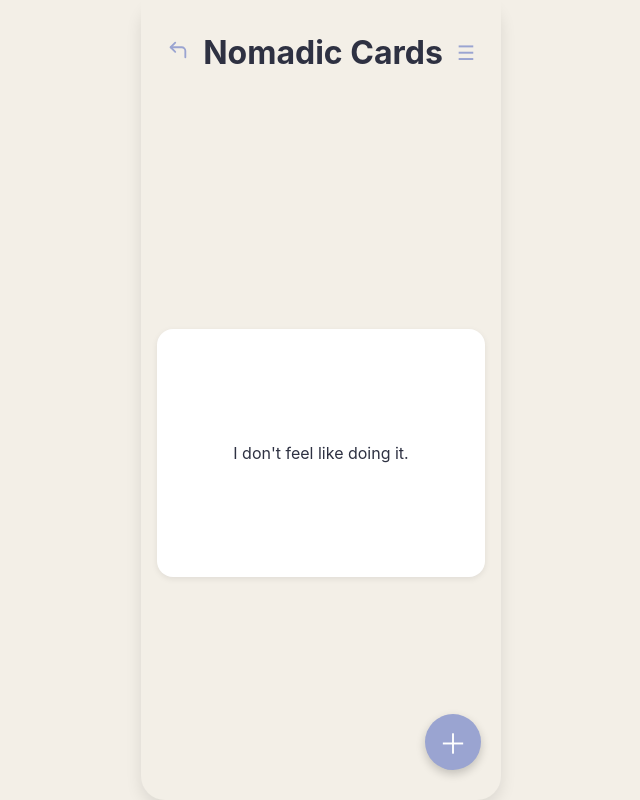
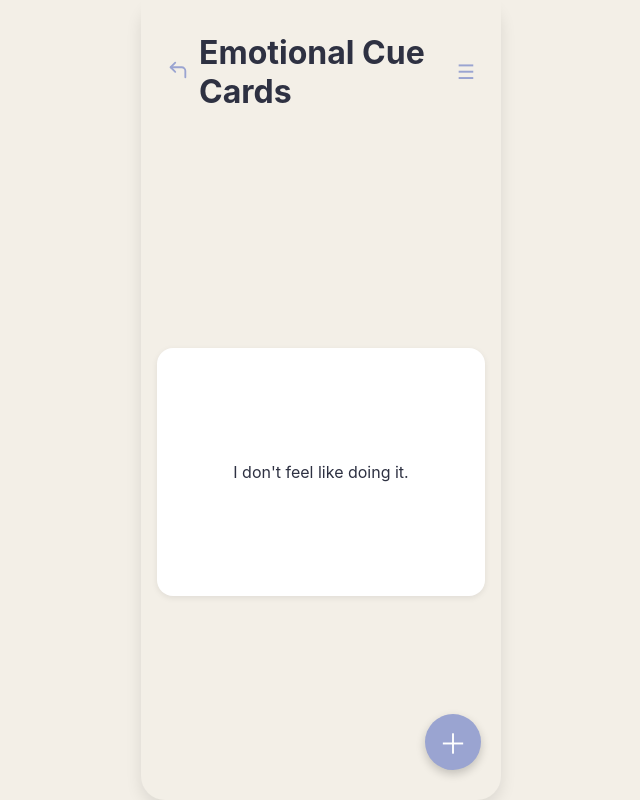
Before and after one commit to Shubhra-Mittal/Emotional-Cue-Cards, a plain HTML site: page index.html in a window 1280 px wide. Shown: the whole page, without its empty margins (319-959 px from the left). Drawn offline with Linux system fonts and the light colour scheme.

Commit message:
Update index.html

```diff
--- a/index.html
+++ b/index.html
@@ -26,7 +26,7 @@
             <path d="M20 20v-7a4 4 0 0 0-4-4H4"></path>
           </svg>
         </button>
-        <h1>Nomadic Cards</h1>
+        <h1>Emotional Cue Cards</h1>
         <button id="toggleView" class="icon-btn">☰</button>
       </header>
 
```
